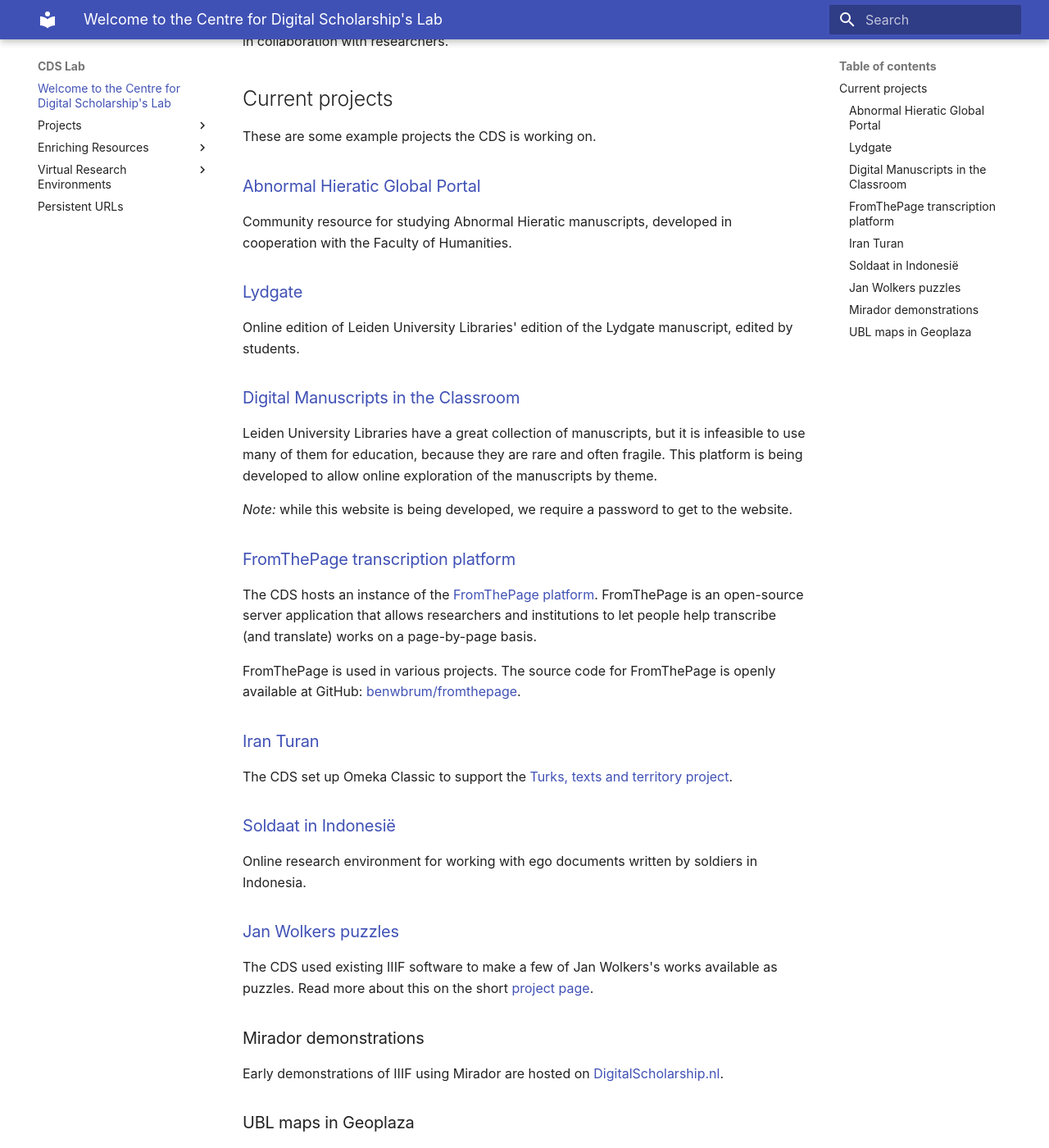
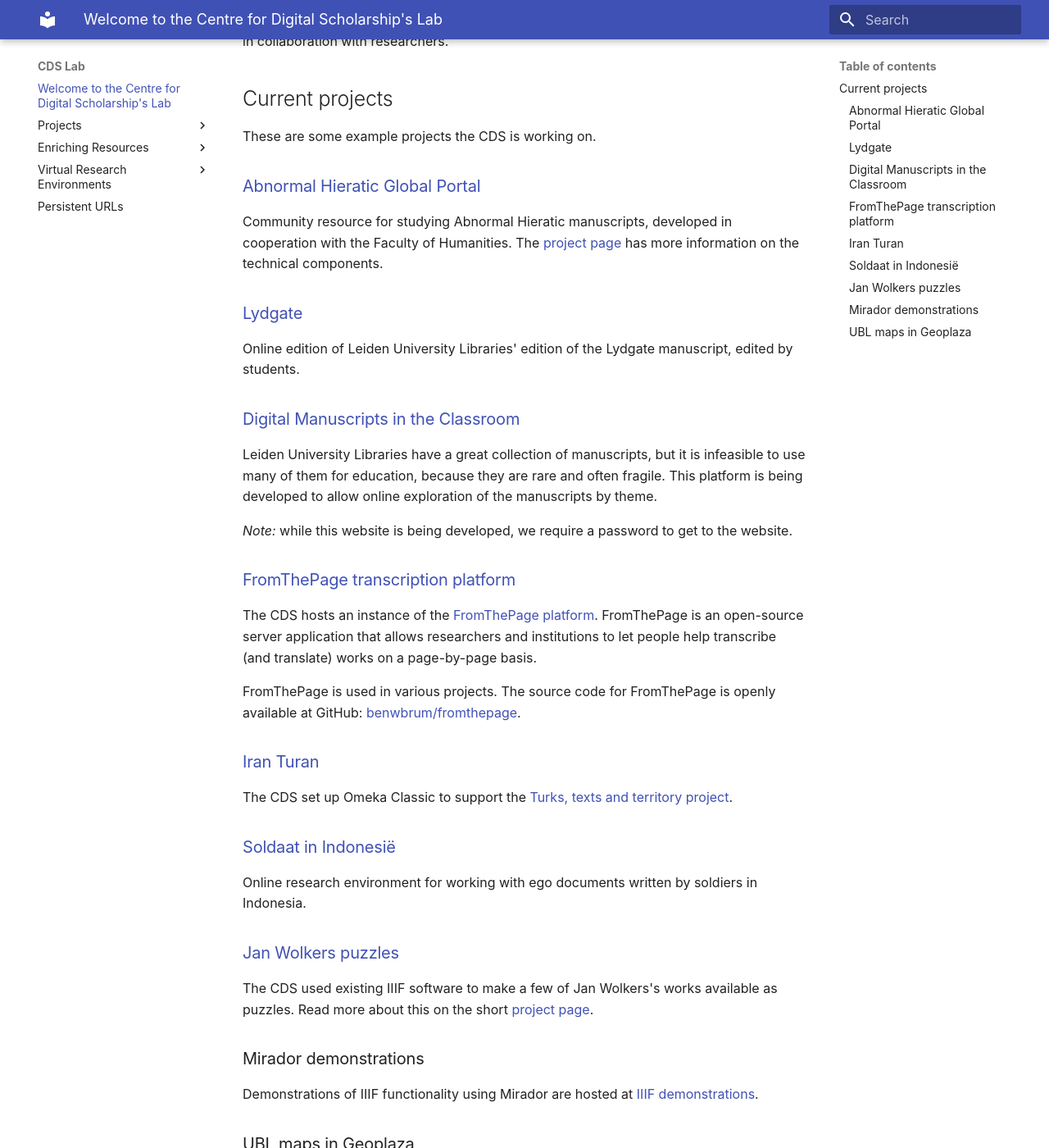
Before and after one commit to LeidenUniversityLibrary/cds-lab-homepage, an MkDocs documentation site: the page built from docs/index.md, in a window 1280 px wide and 1400 px high, scrolled down 209 px. Shown: the whole window at 82% size. Built offline with MkDocs 1.6.1 and Material for MkDocs 9.7.7, drawn with Linux system fonts in a browser that asks for light colours.

Commit message:
Update links

```diff
--- a/docs/index.md
+++ b/docs/index.md
@@ -11,6 +11,7 @@
 ## [Abnormal Hieratic Global Portal](abnormalhieratic/)
 
 Community resource for studying Abnormal Hieratic manuscripts, developed in cooperation with the Faculty of Humanities.
+The [project page](projects/abnormal-hieratic.md) has more information on the technical components.
 
 ## [Lydgate](lydgate/)
 
@@ -52,7 +53,7 @@
 
 ## Mirador demonstrations
 
-Early demonstrations of IIIF using Mirador are hosted on [DigitalScholarship.nl](https://digitalscholarship.nl/view/).
+Demonstrations of IIIF functionality using Mirador are hosted at [IIIF demonstrations](iiif-demo/).
 
 ## UBL maps in Geoplaza
 
```
